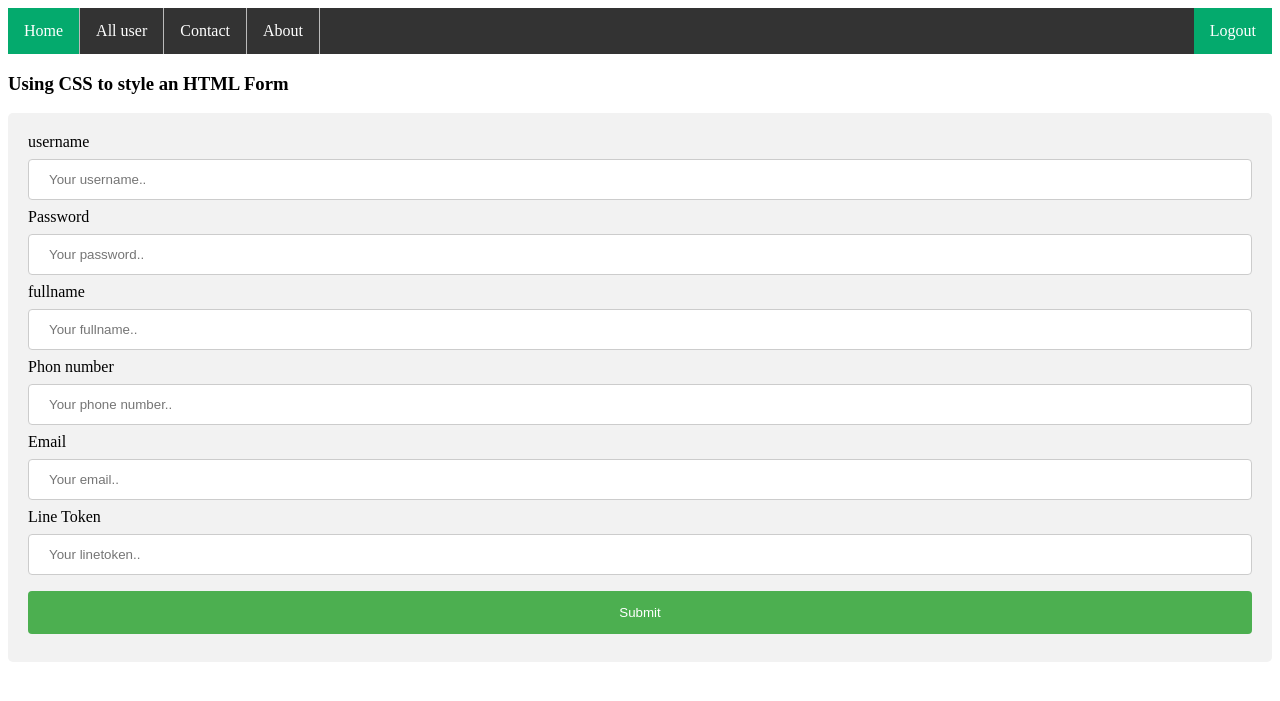
After one commit to SiriwimonSuebnak010/basic.php, a PHP site: page /register.php in a window 1280 px wide. The commit adds this page. Shown: the top 701 px of the page. Run offline with PHP 8.4, Linux system fonts and the light colour scheme.

Commit message:
[Create] register

```diff
--- /dev/null
+++ b/ac.php
@@ -0,0 +1,4 @@
+<?php
+echo $_POST['tname'] . "<br/>";
+echo $_POST['fname'] . "<br/>";
+echo $_POST['lname'];
--- a/api/api_login.php
+++ b/api/api_login.php
@@ -9,7 +9,7 @@ if ($query->num_rows > 0){
     session_start();
     $_SESSION['sess_id'] = session_id();
     $_SESSION['fullname'] = $result->fullname;
-    echo header("Location: ../dashboard.php");
+    echo header("location: ../index.php");
 } else {
-    echo header("Location: ../login.php");
+    echo header("location: ../login.php");
 }
--- /dev/null
+++ b/logout.php
@@ -0,0 +1,4 @@
+<?php
+session_start();
+session_destroy();
+header('Location: index.php');
--- /dev/null
+++ b/register.php
@@ -0,0 +1,103 @@
+<!DOCTYPE html>
+<html>
+<style>
+input,
+select {
+  width: 100%;
+  padding: 12px 20px;
+  margin: 8px 0;
+  display: inline-block;
+  border: 1px solid #ccc;
+  border-radius: 4px;
+  box-sizing: border-box;
+}
+
+input[type=submit] {
+  width: 100%;
+  background-color: #4CAF50;
+  color: white;
+  padding: 14px 20px;
+  margin: 8px 0;
+  border: none;
+  border-radius: 4px;
+  cursor: pointer;
+}
+
+input[type=submit]:hover {
+  background-color: #45a049;
+}
+
+div {
+  border-radius: 5px;
+  background-color: #f2f2f2;
+  padding: 20px;
+}
+
+ul {
+  list-style-type: none;
+  margin: 0;
+  padding: 0;
+  overflow: hidden;
+  background-color: #333;
+}
+
+li {
+  float: left;
+  border-right:1px solid #bbb;
+}
+
+li:last-child {
+  border-right: none;
+}
+li a {
+  display: block;
+  color: white;
+  text-align: center;
+  padding: 14px 16px;
+  text-decoration: none;
+}
+li a:hover:not(.active) {
+  background-color: #111;
+}
+.active {
+  background-color: #04AA6D;
+}
+</style>
+<body>
+<ul>
+  <li><a class="active" href="index.php">Home</a></li>
+  <li><a href="register.php">All user</a></li>
+  <li><a href="#contact">Contact</a></li>
+  <li><a href="#about">About</a></li>
+  <li style="float:right">
+   <a class="active" href="logout.php">Logout</a>
+</li>
+</ul>
+<h3>Using CSS to style an HTML Form</h3>
+
+<div>
+  <form action="api/api_register.php" method="post">
+    <label for="username">username</label>
+    <input type="text" id="fname" name="username" placeholder="Your username..">
+
+    <label for="password">Password</label>
+    <input type="password" id="lname" name="password" placeholder="Your password..">
+
+    <label for="fullname">fullname</label>
+    <input type="text" id="lname" name="fullname" placeholder="Your fullname..">
+
+    <label for="phon">Phon number</label>
+    <input type="tel" id="lname" name="phone" placeholder="Your phone number..">
+
+    <label for="email">Email</label>
+    <input type="email" id="lname" name="email" placeholder="Your email..">
+
+    <label for="linetoken">Line Token</label>
+    <input type="text" id="lname" name="linetoken" placeholder="Your linetoken..">
+
+    <input type="submit" value="Submit">
+  </form>
+</div>
+
+</body>
+</html>
```
Also changed, not shown: api/api_register.php (added, +13 -0 lines), index.php (+4 -9 lines), week9-2.html (added, +21 -0 lines).
